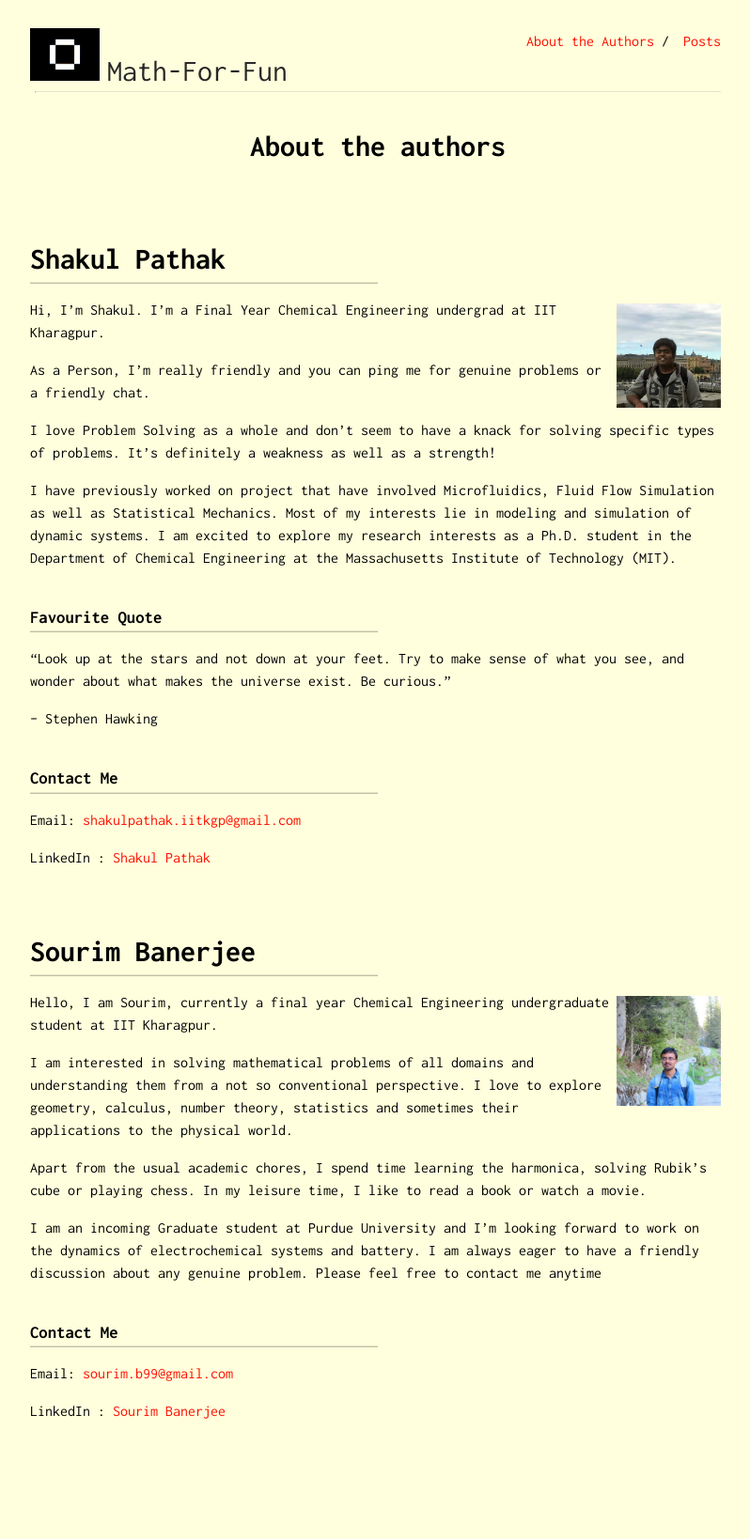
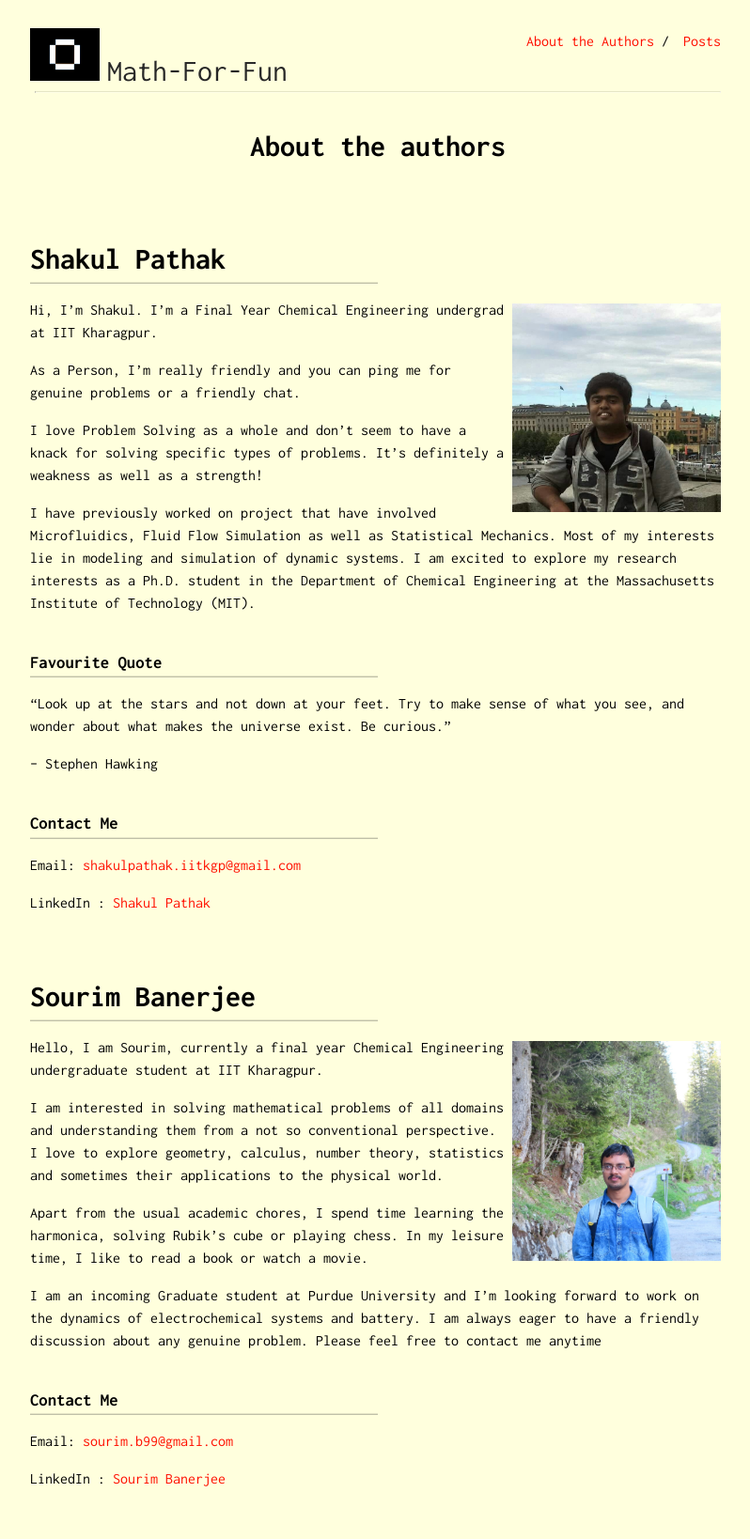
Before and after one commit to Oscuro-Phoenix/math-for-fun, a Jekyll site: the page built from about.md, in a window 1280 px wide. Shown: the whole page at 94% size, without its empty margins (238-1036 px from the left). Built offline with Jekyll 4.4.1, drawn with Linux system fonts in a browser that asks for light colours; before the commit the page ends 1566 px from its top, so only the background shows below that.

Commit message:
About full 8

```diff
--- a/about.md
+++ b/about.md
@@ -4,7 +4,7 @@
 ---
 # Shakul Pathak
 
-<img class="profile-picture" src="{{site.baseurl}}/{{site.profile-picture}}">
+<img class="profile-picture" src="{{site.baseurl}}/{{site.profile-picture}}" style="width:30%">
 
 Hi, I'm Shakul. I'm a Final Year Chemical Engineering undergrad at IIT Kharagpur.
 
@@ -31,7 +31,7 @@
 
 # Sourim Banerjee
 
-<img class="profile-picture" src="../assets/profile2.jpeg">
+<img class="profile-picture" src="../assets/profile2.jpeg" style="width:30%">
 
 Hello, I am Sourim, currently a final year Chemical Engineering undergraduate student at IIT Kharagpur.
 
```
